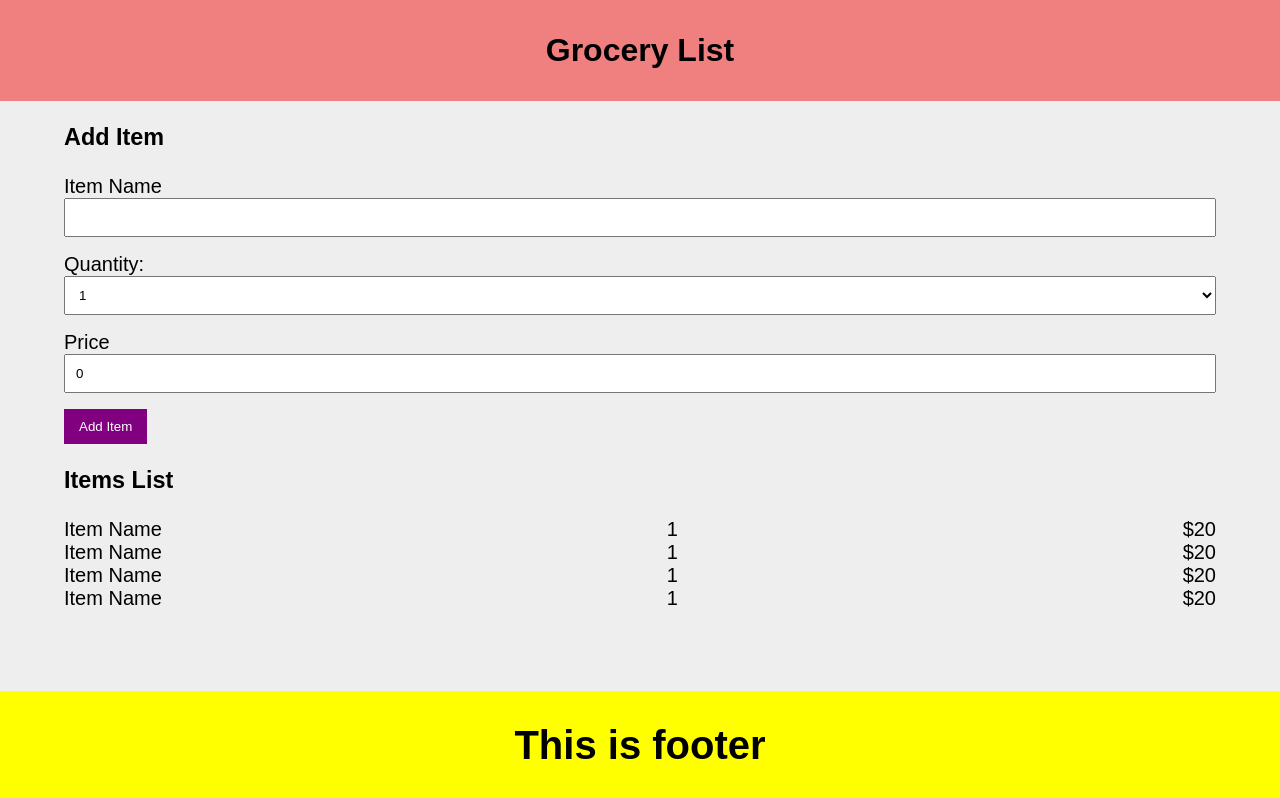
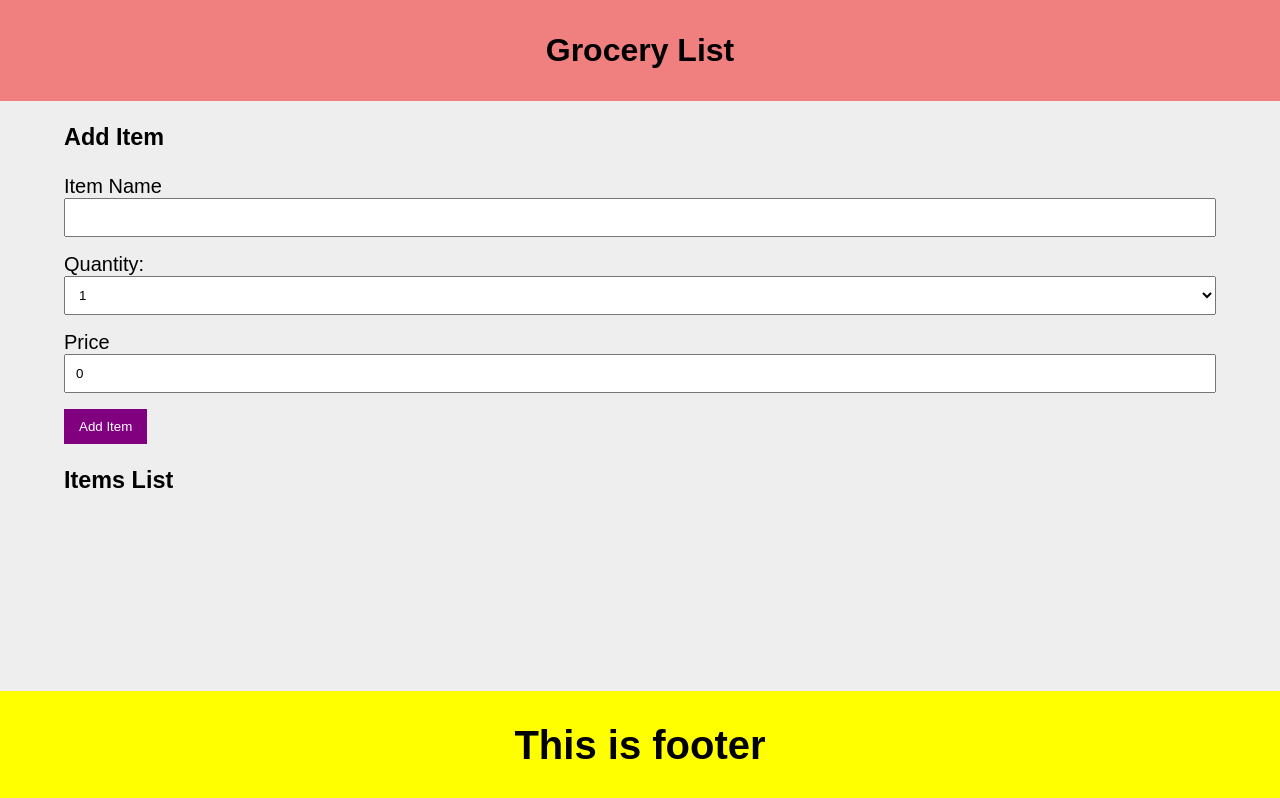
Before and after one commit to leelanarasimha/react18-course, a React (Create React App) app in the folder grocery-list/: page / in a window 1280 px wide. Built offline with nearby package versions, Linux system fonts and the light colour scheme.

Commit message:
lifting state up

```diff
--- a/grocery-list/src/components/AddItem.js
+++ b/grocery-list/src/components/AddItem.js
@@ -1,6 +1,6 @@
 import { useState } from 'react';
 
-export default function AddItem() {
+export default function AddItem({ addItem }) {
   const [name, setName] = useState('');
   const [quantity, setQuantity] = useState(1);
   const [price, setPrice] = useState(0);
@@ -10,6 +10,7 @@ export default function AddItem() {
     if (name === '') return;
     const item = { name, quantity, price, id: Date.now() };
     console.log(item);
+    addItem(item);
     setName('');
     setQuantity(1);
     setPrice(0);
--- a/grocery-list/src/components/App.js
+++ b/grocery-list/src/components/App.js
@@ -1,3 +1,4 @@
+import { useState } from 'react';
 import AddItem from './AddItem';
 import './App.css';
 import Footer from './Footer';
@@ -5,12 +6,17 @@ import Header from './Header';
 import ItemsList from './ItemsList';
 
 function App() {
+  const [items, setItems] = useState([]);
+
+  function addItem(item) {
+    setItems((items) => [...items, item]);
+  }
   return (
     <div>
       <Header />
       <div className="container">
-        <AddItem />
-        <ItemsList />
+        <AddItem addItem={addItem} />
+        <ItemsList items={items} />
       </div>
       <Footer />
     </div>
--- a/grocery-list/src/components/ItemsList.js
+++ b/grocery-list/src/components/ItemsList.js
@@ -1,13 +1,12 @@
 import SingleItem from './SingleItem';
 
-export default function ItemsList() {
+export default function ItemsList({ items }) {
   return (
     <div>
       <h3>Items List</h3>
-      <SingleItem />
-      <SingleItem />
-      <SingleItem />
-      <SingleItem />
+      {items.map((item) => (
+        <SingleItem item={item} key={item.id} />
+      ))}
     </div>
   );
 }
--- a/grocery-list/src/components/SingleItem.js
+++ b/grocery-list/src/components/SingleItem.js
@@ -1,4 +1,4 @@
-export default function SingleItem() {
+export default function SingleItem({ item }) {
   return (
     <div className="item">
       <div>Item Name</div>
```
